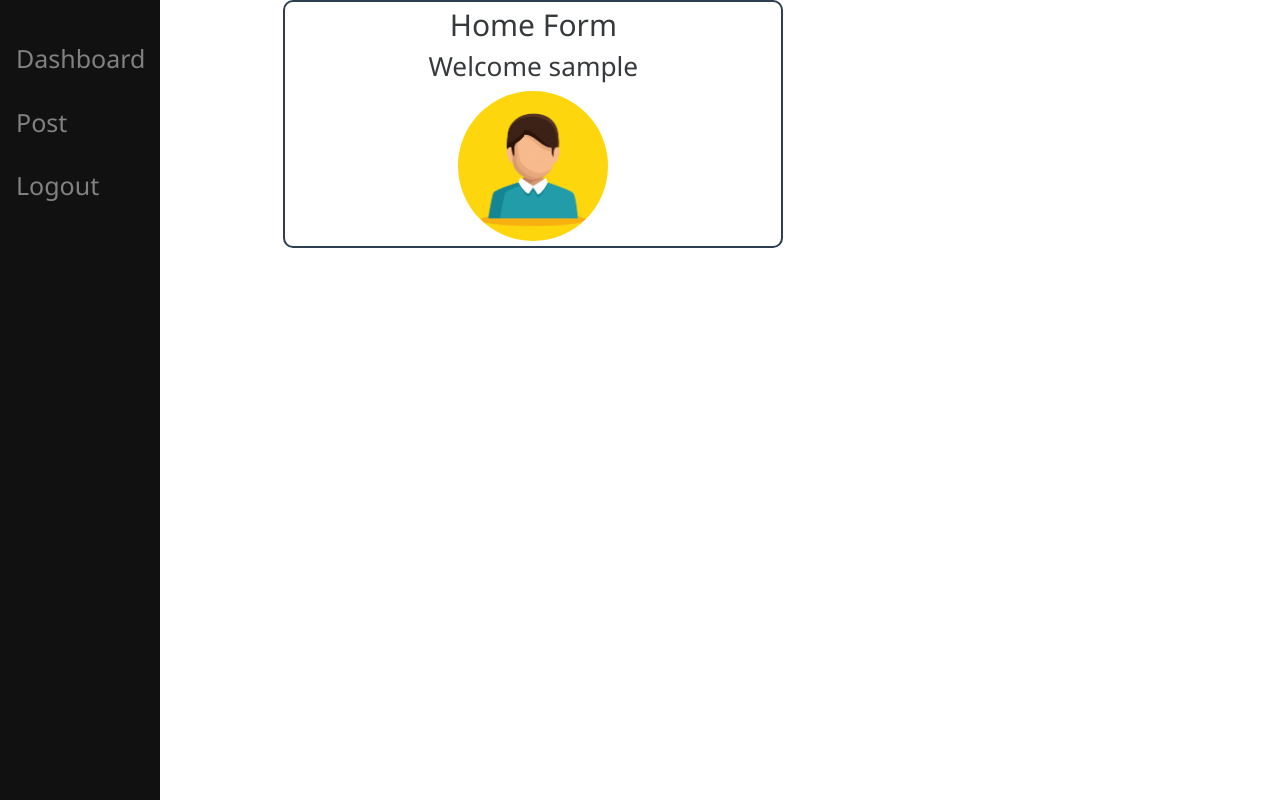
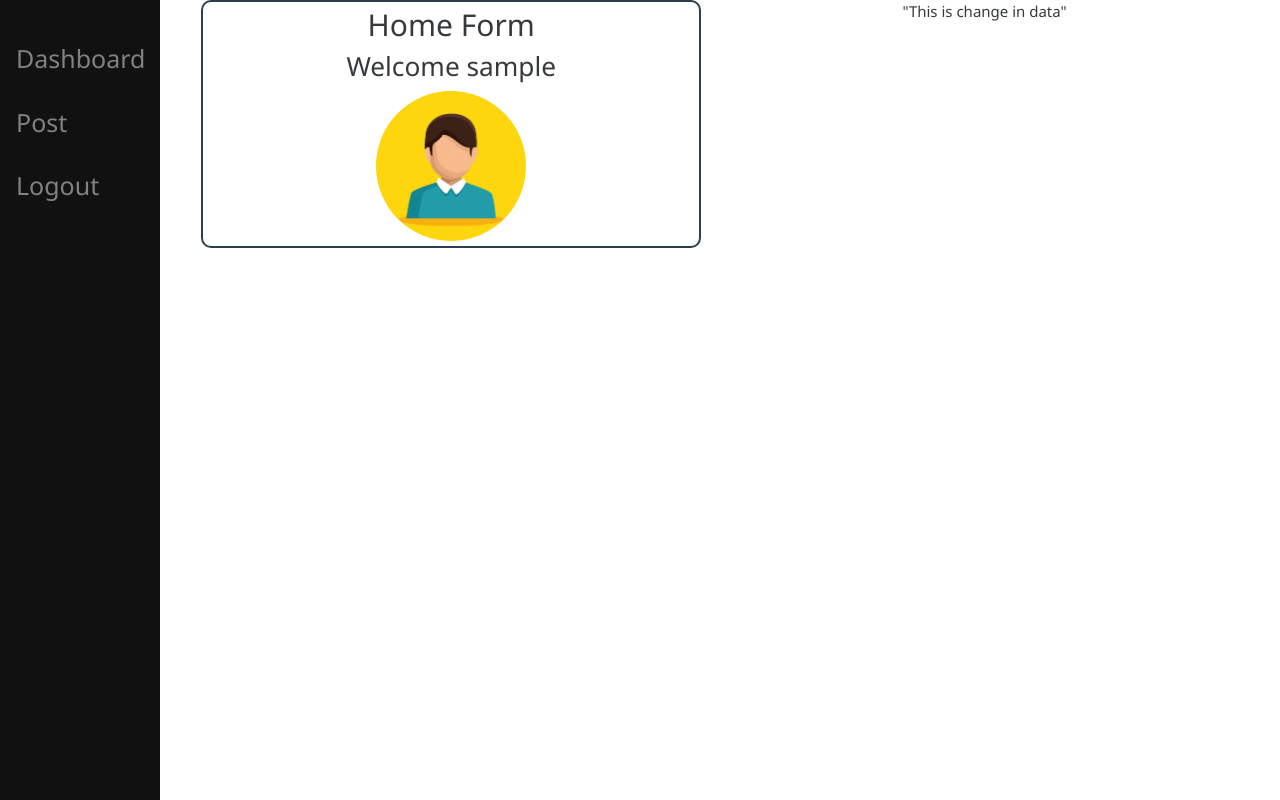
Before and after one commit to hapzkid57/test, a PHP site: page /dashboard.php in a window 1280 px wide. Run offline with PHP 8.4, Linux system fonts and the light colour scheme; the visitor is signed in with stand-in values (Sample User, id 1).

Commit message:
this is check

```diff
--- a/dashboard.php
+++ b/dashboard.php
@@ -32,3 +32,4 @@
     </div>
 </body>
 </html>
+"This is change in data"
```
